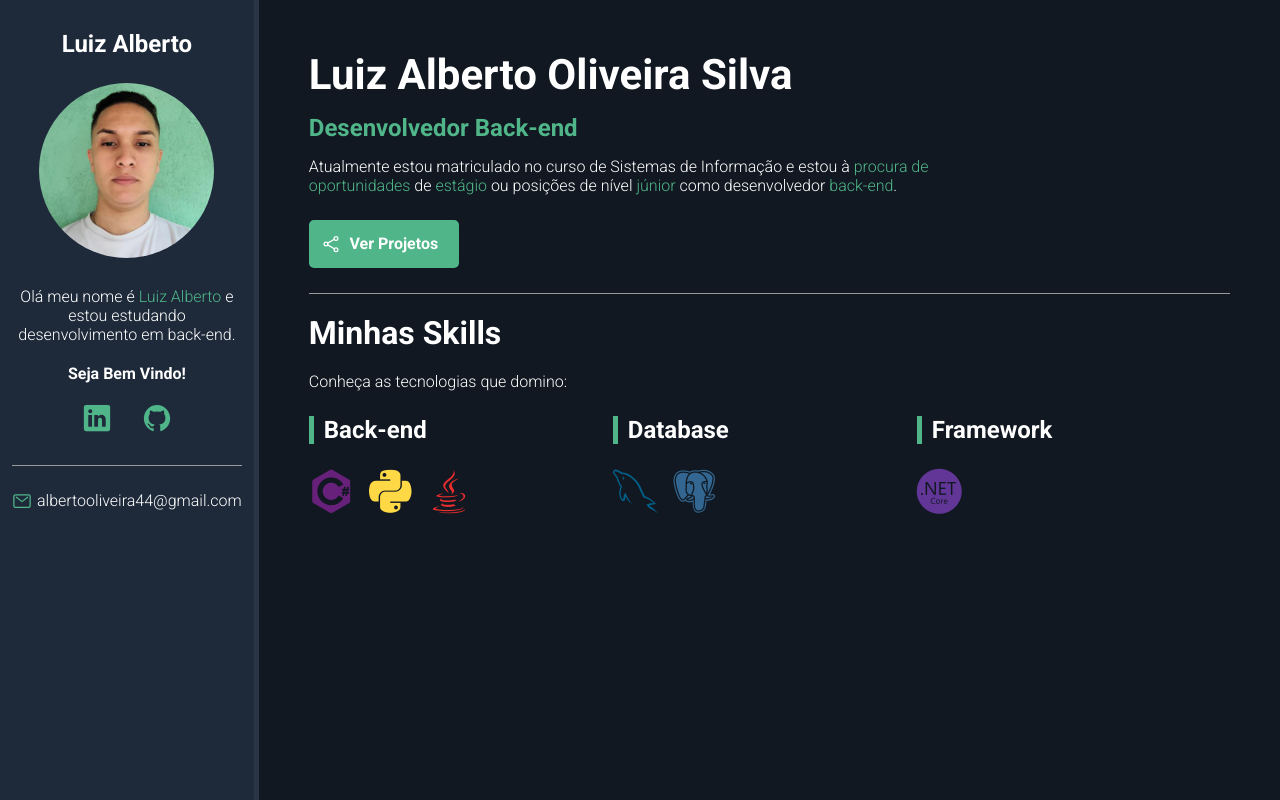
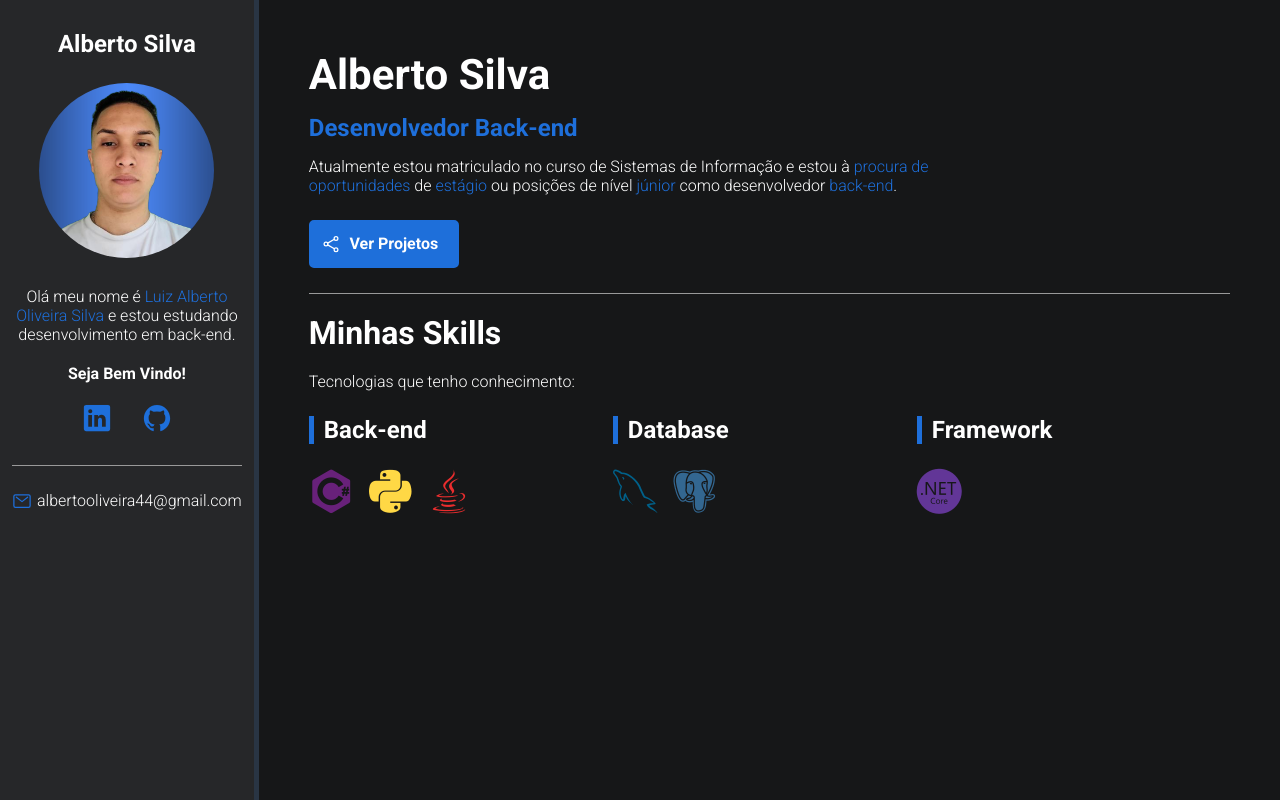
Before and after one commit to LAOSTI/LAOSTI.github.io, a plain HTML site: page index.html in a window 1280 px wide. Drawn offline with nearby package versions, Linux system fonts and the light colour scheme.

Commit message:
Ajuste no css e html

```diff
--- a/css/styles.css
+++ b/css/styles.css
@@ -8,12 +8,12 @@
 
 /*Variaveis*/
 :root{
-    --main-color: #50b689;
+    --main-color: #1e6fda;
     --main-text-color:#FFF;
     --border-color:#999;
-    --bio-bg-color:#1E2A3A;
+    --bio-bg-color:#262729;
     --bio-border-color: #293544;
-    --about-bg-color: #111821;
+    --about-bg-color: #161718;
 }
 
 /*Geral*/
--- a/index.html
+++ b/index.html
@@ -16,9 +16,9 @@
 <body>
     <main id="container">
         <aside id="bio-container">
-            <h2>Luiz Alberto</h2>
-            <img id="bio-img" src="img/imgprofile.jpeg" alt="Luiz Alberto">
-            <p>Olá meu nome é <span class="highlight">Luiz Alberto</span> e estou estudando desenvolvimento em back-end.</p>
+            <h2>Alberto Silva</h2>
+            <img id="bio-img" src="img/imgprofile.png" alt="Luiz Alberto">
+            <p>Olá meu nome é <span class="highlight">Luiz Alberto Oliveira Silva</span> e estou estudando desenvolvimento em back-end.</p>
             <p id="wellcome-text">Seja Bem Vindo!</p>
             <ul id="social-container">
                 <li><a href="https://www.linkedin.com/in/luiz-alberto-oliveira-silva/" target="_blank"><ion-icon name="logo-linkedin"></ion-icon></a></li>
@@ -29,12 +29,12 @@
             </div>
         </aside>
         <section id="about-container">
-            <h1 id="name">Luiz Alberto Oliveira Silva</h1>
+            <h1 id="name">Alberto Silva</h1>
             <p id="title"><span class="highlight">Desenvolvedor Back-end</span></p>
             <p class="description">Atualmente estou matriculado no curso de Sistemas de Informação e estou à <span class="highlight">procura de oportunidades</span> de <span class="highlight">estágio</span> ou posições de nível<span class="highlight"> júnior</span> como desenvolvedor <span class="highlight">back-end</span>.</p>
             <a href="https://github.com/LAOSTI?tab=repositories" id="btn-projects"><ion-icon name="share-social-outline"></ion-icon><span>Ver Projetos</span></a>
             <h2 id="slills-section-title">Minhas Skills</h2>
-            <p class="description">Conheça as tecnologias que domino:</p>
+            <p class="description">Tecnologias que tenho conhecimento:</p>
             <div id="skills-container">
                 <div class="skills-box">
                     <p class="skills-title">Back-end</p>
```
Also changed, not shown: img/imgprofile.jpeg (deleted), img/imgprofile.png (added).
